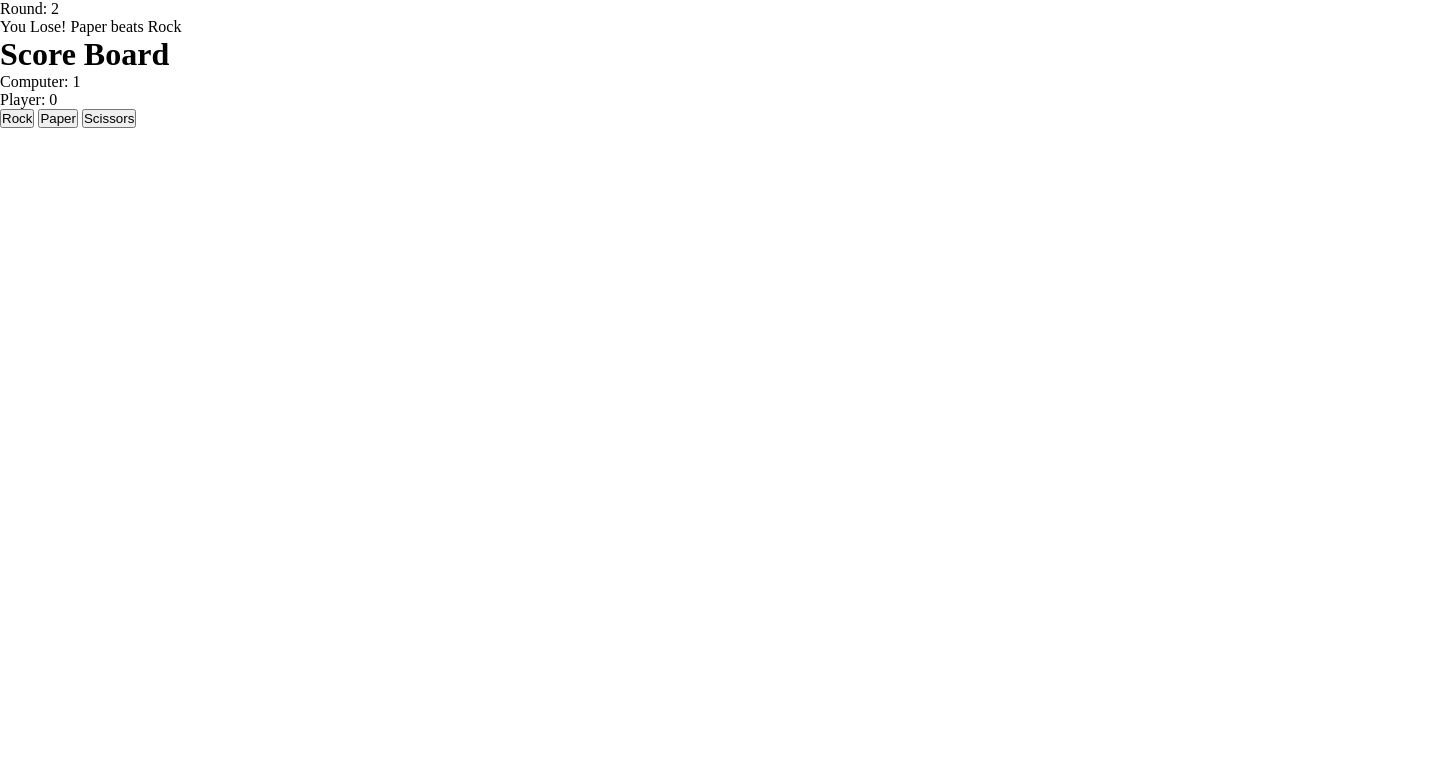
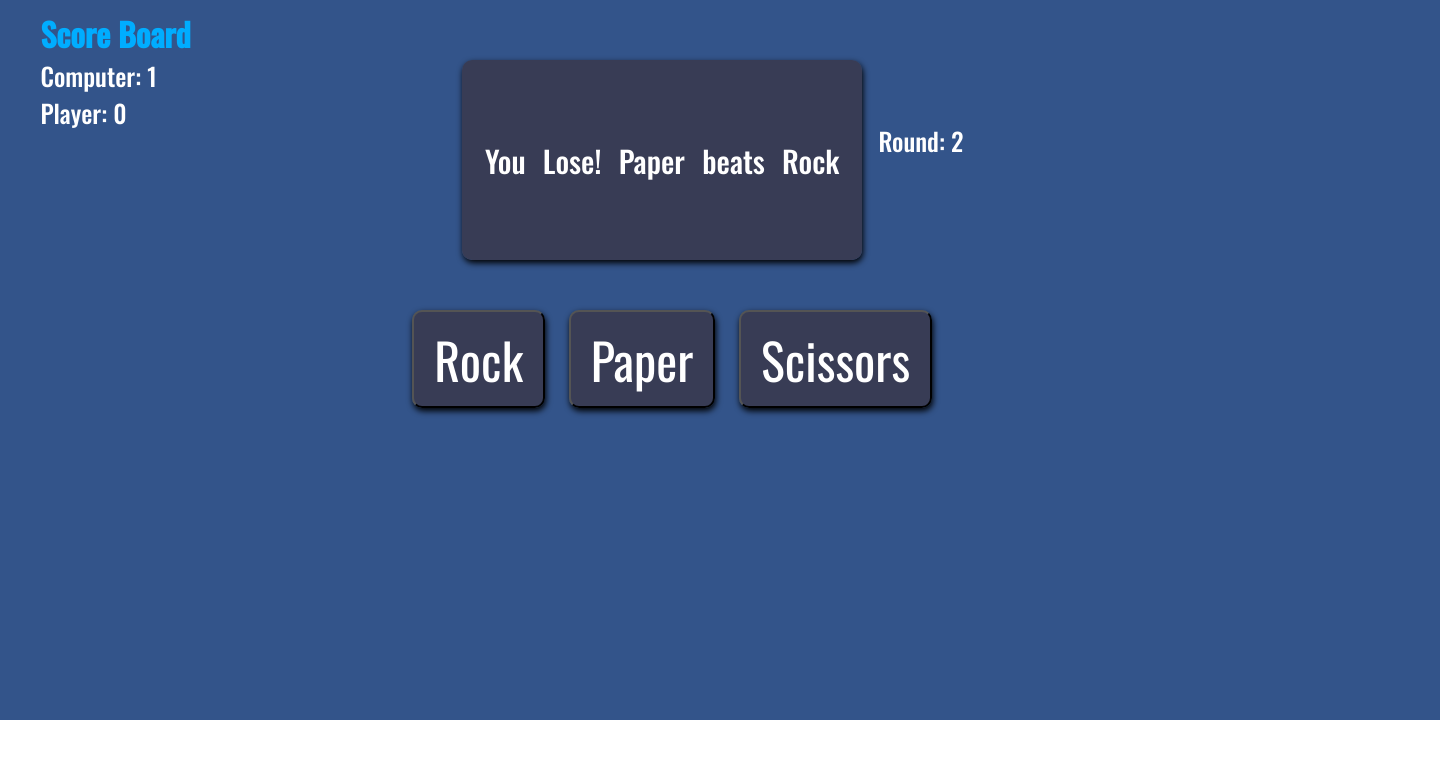
Before and after one commit to cheng-moo/Rock-Paper-Scissors-Project, a plain HTML site: page index.html in a window 1280 px wide. Both pictures are taken after a click on the button "Rock". Shown: the whole page, 1440 px wide, since content can reach past the window. Drawn offline with nearby package versions, Linux system fonts and the light colour scheme.

Commit message:
Complete The Project

```diff
--- a/index.html
+++ b/index.html
@@ -6,16 +6,19 @@
     <meta name="viewport" content="width=device-width, initial-scale=1.0">
     <title>Rock Paper Scissors</title>
     <link rel="stylesheet" href="style.css">
+    <style>
+        @import url('https://fonts.googleapis.com/css2?family=Oswald:wght@400;500&display=swap');
+    </style>
 </head>
 <body>
     <div class="game-container">
         <div class="round">Round: 1</div>
-        <div class="result"></div>
         <div class="score-board">
             <h1>Score Board</h1>
             <div class="com">Computer: <span class="comScore">0</span></div>
             <div class="player">Player: <span class="playerScore">0</span></div>
         </div>
+        <div class="result"></div>
         <div class="end hide">Game End</div>
         <div class="buttons">
             <button class="rock">Rock</button>
--- a/script.js
+++ b/script.js
@@ -26,6 +26,8 @@ function playRound (playerSelection, computerSelection) {
 // const playerSelection = 'rock';
 // const computerSelection = computerPlay();
 // console.log(playRound(playerSelection, computerSelection));
+let com = 0;
+let player = 0;
 let result = document.querySelector('.result');
 let buttons = document.querySelectorAll('button');
 buttons.forEach(button => {
@@ -33,8 +35,7 @@ buttons.forEach(button => {
 })
 let comScore = document.querySelector('.comScore');
 let playerScore = document.querySelector('.playerScore');
-let com = 0;
-let player = 0;
+
 //Ending Container
 const endGame = document.querySelector('.end');
 //Round Counter and where to store it
@@ -42,6 +43,7 @@ let round = 1;
 let rounds = document.querySelector('.round');
 
 function choose (e) {
+    // console.log(com);
     if (round < 5) {
     let resultText = document.createTextNode('')
     //empty the result text for each click
@@ -62,9 +64,9 @@ function choose (e) {
        resultText.textContent = playRound(playerSelection.toLowerCase(), computerPlay())
        //append the resultText in result element
         result.appendChild(resultText);
-        console.log(resultText.textContent);
+        // console.log(resultText.textContent);
         ++round;
-        console.log(round);
+        // console.log(round);
         rounds.textContent = `Round: ${round}`
         if (resultText.textContent.includes('Lose!')) {
             com++
@@ -80,10 +82,33 @@ function choose (e) {
 
         }
     } else {
-            this.removeEventListener('click', choose);
-            endGame.classList.remove('hide');
-            return;
-       }
+        buttons.forEach(button => {
+            button.removeEventListener('click',choose);
+        })
+        endGame.classList.remove('hide');
+        endGame.appendChild(winner())
+
+    }
+    lastComScore = com;
+    lastPlayerScore = player;
+}
+let lastPlayerScore;
+let lastComScore;
+console.log(com);
+console.log(lastPlayerScore)
+function winner () {
+    let winner = document.createElement('div');
+    winner.className = 'winner';
+    if (com > player) {
+        winner.textContent = 'You Lose! :(';
+        winner.style.color = "#a93030";
+    } else if (com < player) {
+        winner.textContent = 'You Win! :)';
+        winner.style.color = 'green'
+    } else if (com === player) {
+        winner.textContent = 'Draw';
+    }
+    return winner;
 }
 
 // function game () {
--- a/style.css
+++ b/style.css
@@ -1,8 +1,91 @@
 * {
     margin: 0 auto;
     padding: 0;
+    font-family: Oswald, 'Courier New', Courier, monospace;
+    color: #fff;
+}
+body {
+    width: 1440px;
+    height: auto;
 }
 /* hidilng class */
 .hide {
     display: none;
 }
+.game-container {
+    display: grid;
+    height: 90vh;
+    width: 100%;
+    grid-template-columns: repeat(12, 1fr);
+    grid-template-rows: 300px 100px 300px;
+    grid-template-areas:
+    "s s r r r r r r r r r r"
+    "s s r r r r r r r r r r"
+    "btn btn btn btn btn btn btn btn btn btn btn btn";
+    background-color: hsl(217, 46%, 37%);
+    align-content: center;
+    position: relative;
+  }
+.result {
+    grid-area: r;
+    grid-column: 5/8;
+    display: flex;
+    align-items: center;
+    word-spacing: 10px;
+    font-weight: 500;
+    font-size: 30px;
+    color: #fff;
+    background-color: #393c54f5;
+    height: 200px;
+    width: 400px;
+    margin-top: 50px;
+    justify-content: center;
+    box-shadow: 1px 3px 6px #000;
+    border-radius: 10px;
+
+}
+.score-board {
+    grid-area: s;
+}
+.score-board h1 {
+    color: #00adff;
+}
+.buttons {
+    grid-area: btn;
+    grid-row: 2/3;
+    grid-column: 4/9;
+}
+.end {
+    grid-column: 5/8;
+    grid-row: 1/2;
+    font-size: 25px;
+    font-weight: 500;
+    text-align: center;
+}
+.round {
+    font-weight: 500;
+    font-size: 25px;
+    position: absolute;
+    left: 61%;
+    top: 17%;
+}
+
+button {
+    background-color: #393c54f5;
+    padding: 10px 20px;
+    border-radius: 10px;
+    color: #fff;
+    box-shadow: 1px 3px 6px #000;
+    font-size: 50px;
+    margin-left: 20px;
+
+}
+.score-board .com, .score-board .player {
+    font-weight: 500;
+    font-size: 25px;
+}
+.winner {
+    font-size: 40px;
+    margin-top: 20px;
+
+}
```
